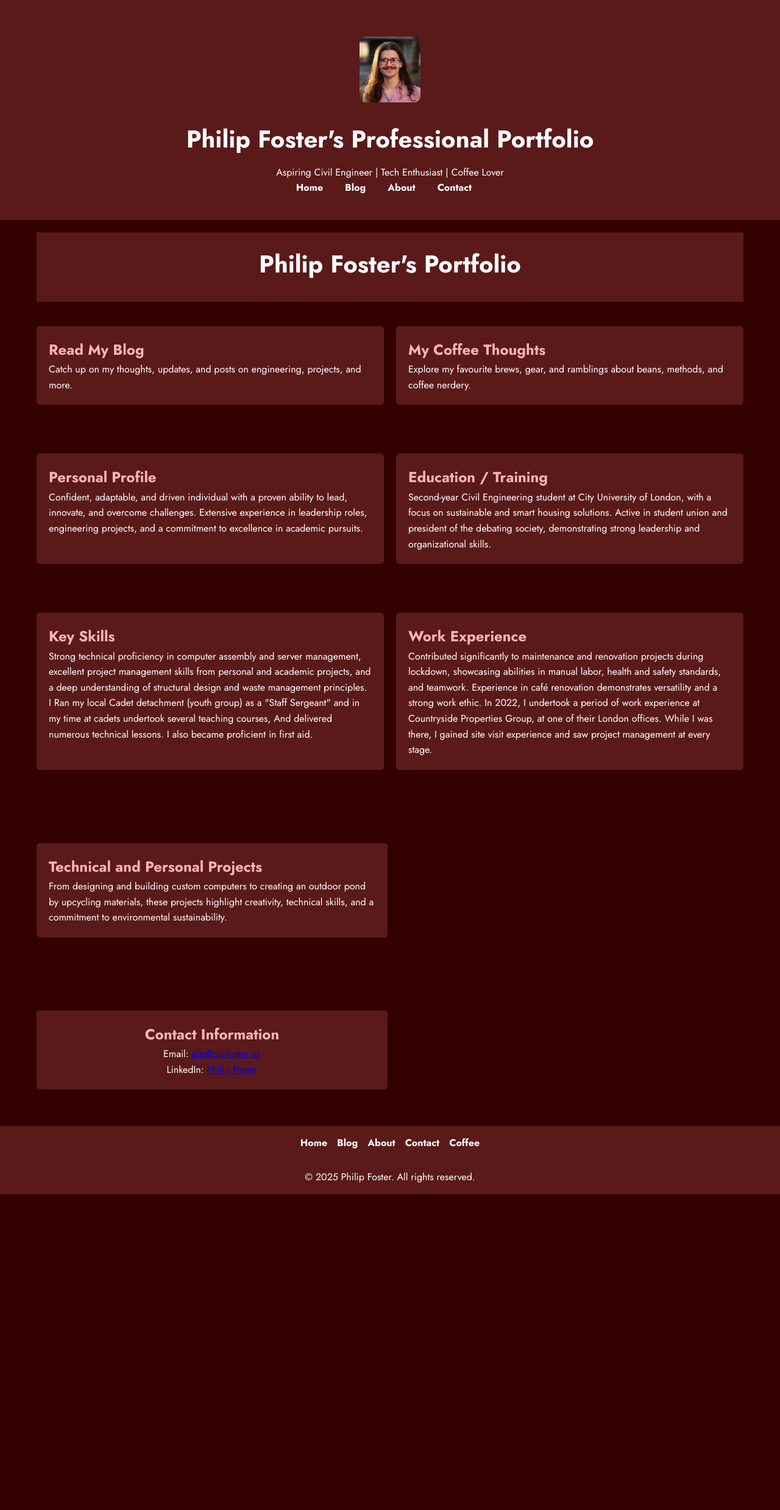
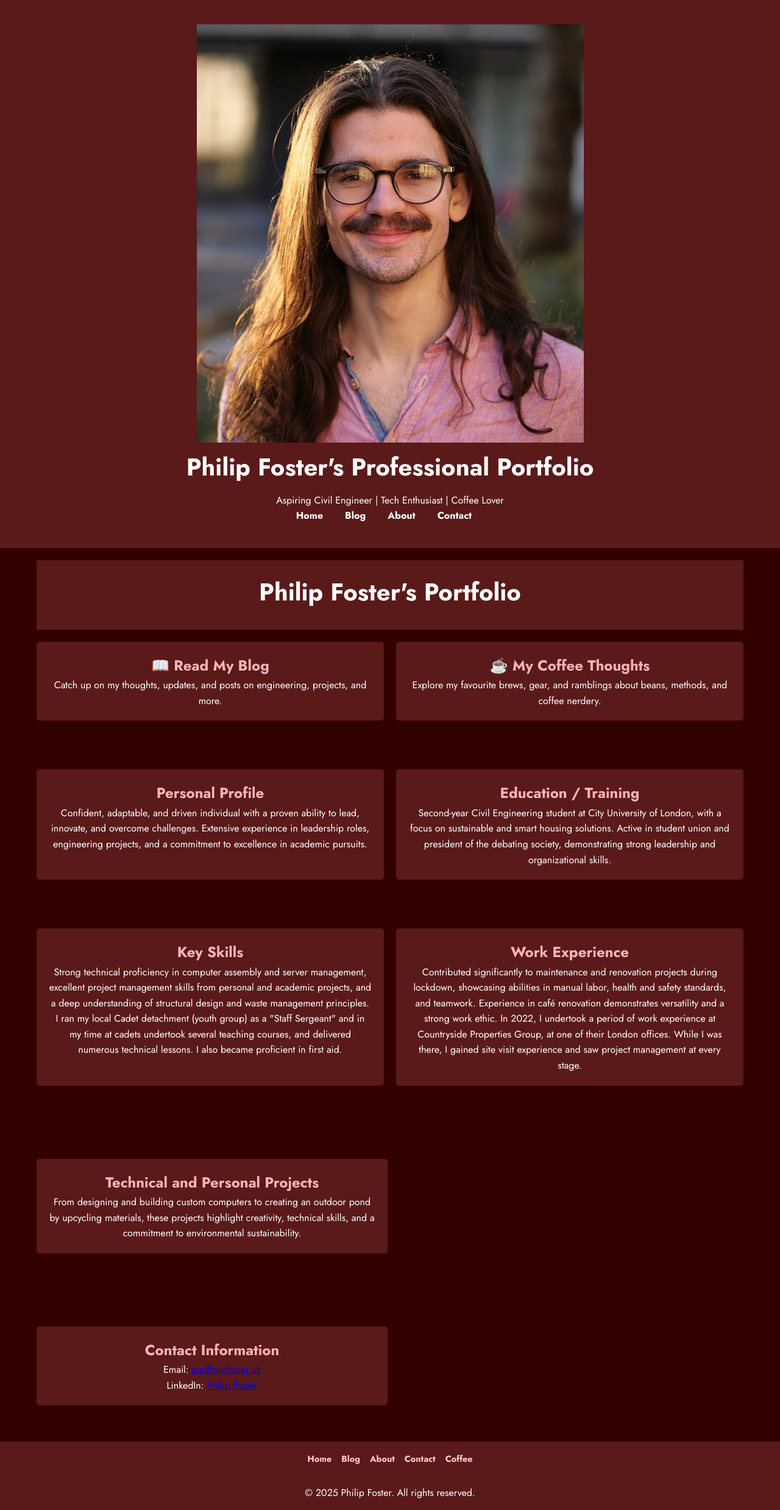
Before and after one commit to PipCraft/PipCraft.github.io, a Jekyll site: the page built from index.html, in a window 1280 px wide. Shown: the whole page at 61% size. Built offline with Jekyll 4.4.1, drawn with Linux system fonts in a browser that asks for light colours; before the commit the page ends 1959 px from its top, so only the background shows below that.

Commit message:
Update index.html

```diff
--- a/index.html
+++ b/index.html
@@ -33,11 +32,7 @@ title: "Philip Foster's Professional Portfolio"
     h2 {
       color: #ffb3b3;
     }
-        .profile-pic {
-            max-width: 100px;
-            border-radius: 10%;
-            margin: 20px 0;
-        }
+
     nav ul {
       list-style: none;
       display: flex;
@@ -61,6 +56,10 @@ title: "Philip Foster's Professional Portfolio"
       margin-top: 40px;
     }
 
+    .main-content:first-of-type {
+      margin-top: 20px;
+    }
+
     .main-content section {
       flex: 1;
       min-width: 240px;
@@ -75,20 +74,23 @@ title: "Philip Foster's Professional Portfolio"
 
     .main-content section h2 {
       color: #ffb3b3;
+      text-align: center;
     }
 
-        /* Hover effect for interactivity */
+    .main-content section p {
+      text-align: center;
+    }
+
     .main-content section:hover {
       outline: 2px solid #ffb3b3;
       transform: scale(1.02);
+      background-color: #6a1a1a;
     }
 
-        /* Special clickable sections */
     .clickable {
       cursor: pointer;
     }
 
-        /* Projects & Contact styling */
     #projects, .contact-info {
       margin: 40px 0;
       padding: 20px;
@@ -100,10 +102,16 @@ title: "Philip Foster's Professional Portfolio"
     #projects:hover, .contact-info:hover {
       outline: 2px solid #ffb3b3;
       transform: scale(1.02);
+      background-color: #6a1a1a;
     }
 
     .contact-info {
       text-align: center;
+    }
+
+    footer nav a {
+      font-size: 0.9rem;
+      color: #ffcccc;
     }
 
     /* Responsive tweaks */
@@ -132,11 +140,11 @@ title: "Philip Foster's Professional Portfolio"
     <!-- Top Link Boxes -->
     <div class="main-content">
       <section class="clickable" onclick="window.location.href='/blog';">
-                <h2>Read My Blog</h2>
+        <h2>📖 Read My Blog</h2>
         <p>Catch up on my thoughts, updates, and posts on engineering, projects, and more.</p>
       </section>
       <section class="clickable" onclick="window.location.href='/coffee';">
-                <h2>My Coffee Thoughts</h2>
+        <h2>☕ My Coffee Thoughts</h2>
         <p>Explore my favourite brews, gear, and ramblings about beans, methods, and coffee nerdery.</p>
       </section>
     </div>
@@ -156,7 +164,7 @@ title: "Philip Foster's Professional Portfolio"
     <div class="main-content">
       <section id="skills">
         <h2>Key Skills</h2>
-                <p>Strong technical proficiency in computer assembly and server management, excellent project management skills from personal and academic projects, and a deep understanding of structural design and waste management principles. I Ran my local Cadet detachment (youth group) as a "Staff Sergeant" and in my time at cadets undertook several teaching courses, And delivered numerous technical lessons. I also became proficient in first aid.</p>
+        <p>Strong technical proficiency in computer assembly and server management, excellent project management skills from personal and academic projects, and a deep understanding of structural design and waste management principles. I ran my local Cadet detachment (youth group) as a "Staff Sergeant" and in my time at cadets undertook several teaching courses, and delivered numerous technical lessons. I also became proficient in first aid.</p>
       </section>
 
       <section id="work-experience">
```
Also changed, not shown: other parts of index.html (+0 -1 lines). Lines whose indentation alone changed are shown as unchanged.
